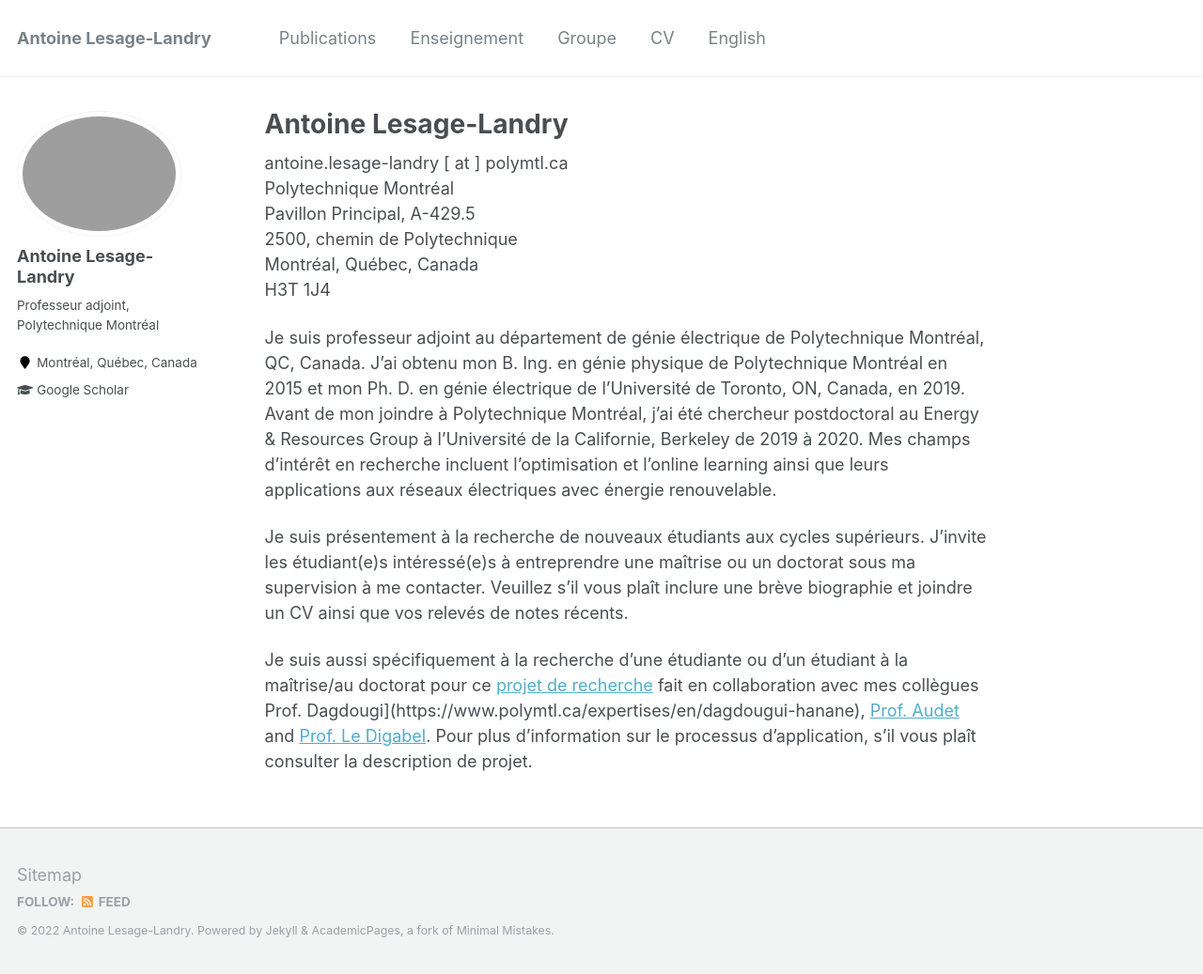
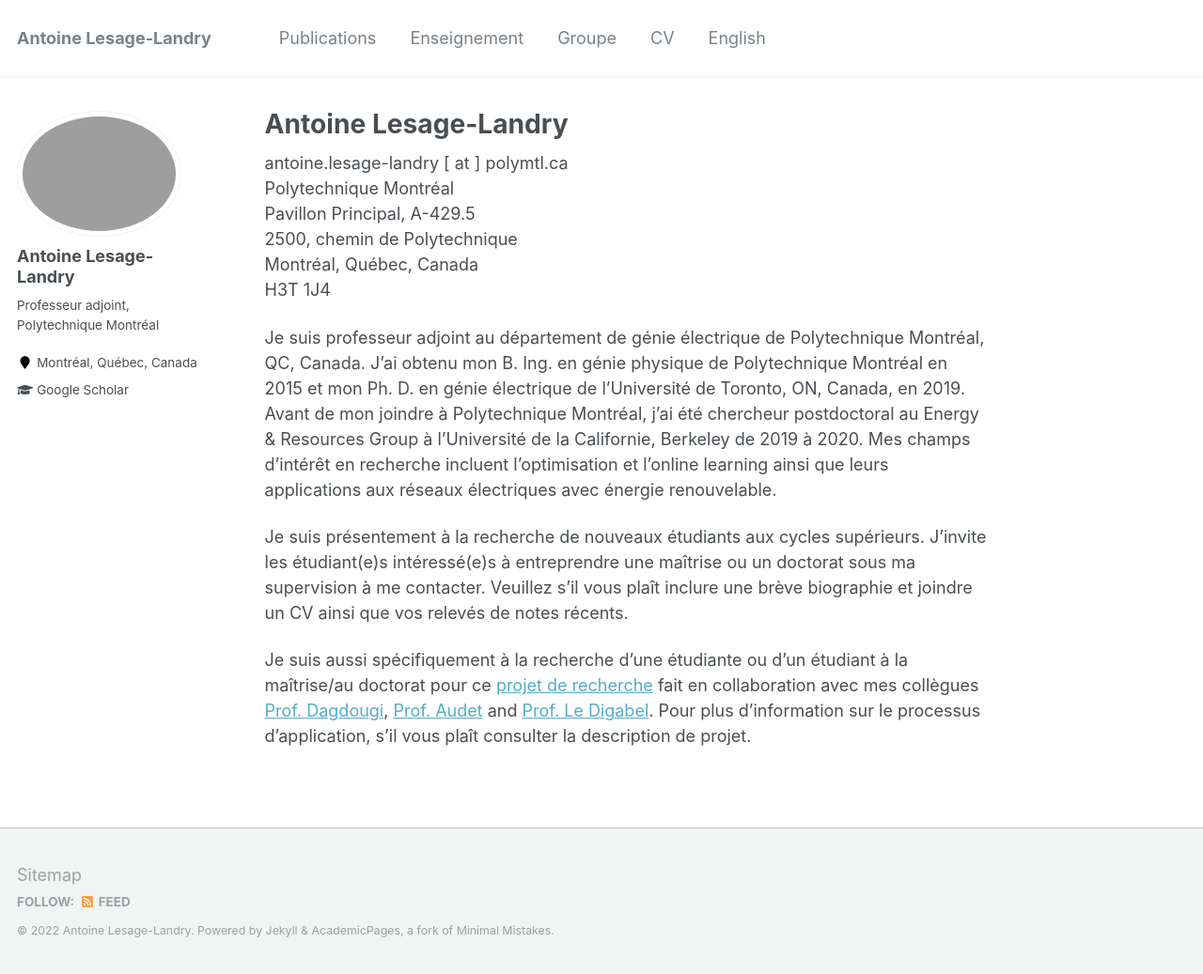
Before and after one commit to alesagelandry/fr, a Jekyll site: the page built from _pages/about.md, in a window 1280 px wide and 1037 px high. Shown: the whole window at 94% size. Built offline with Jekyll 4.4.1, drawn with Linux system fonts in a browser that asks for light colours; part of the change alters nothing that is shown.

Commit message:
Update about.md

```diff
--- a/_pages/about.md
+++ b/_pages/about.md
@@ -19,4 +19,4 @@ Je suis professeur adjoint au département de génie électrique de Polytechniqu
 
 Je suis présentement à la recherche de nouveaux étudiants aux cycles supérieurs. J’invite les étudiant(e)s intéressé(e)s à entreprendre une maîtrise ou un doctorat sous ma supervision à me contacter. Veuillez s’il vous plaît inclure une brève biographie et joindre un CV ainsi que vos relevés de notes récents.
 
-Je suis aussi spécifiquement à la recherche d'une étudiante ou d'un étudiant à la maîtrise/au doctorat pour ce [projet de recherche](http://alesagelandry.github.io/fr/ProjDesc_AlliancePDF_fr.pdf) fait en collaboration avec mes collègues Prof. Dagdougi](https://www.polymtl.ca/expertises/en/dagdougui-hanane), [Prof. Audet](https://www.polymtl.ca/expertises/en/audet-charles) and [Prof. Le Digabel](https://www.polymtl.ca/expertises/en/le-digabel-sebastien). Pour plus d'information sur le processus d'application, s'il vous plaît consulter la description de projet.
+Je suis aussi spécifiquement à la recherche d'une étudiante ou d'un étudiant à la maîtrise/au doctorat pour ce [projet de recherche](http://alesagelandry.github.io/alesagelandry/ProjDesc_AlliancePDF_fr.pdf) fait en collaboration avec mes collègues [Prof. Dagdougi](https://www.polymtl.ca/expertises/dagdougui-hanane), [Prof. Audet](https://www.polymtl.ca/expertises/audet-charles) and [Prof. Le Digabel](https://www.polymtl.ca/expertises/le-digabel-sebastien). Pour plus d'information sur le processus d'application, s'il vous plaît consulter la description de projet.
```
